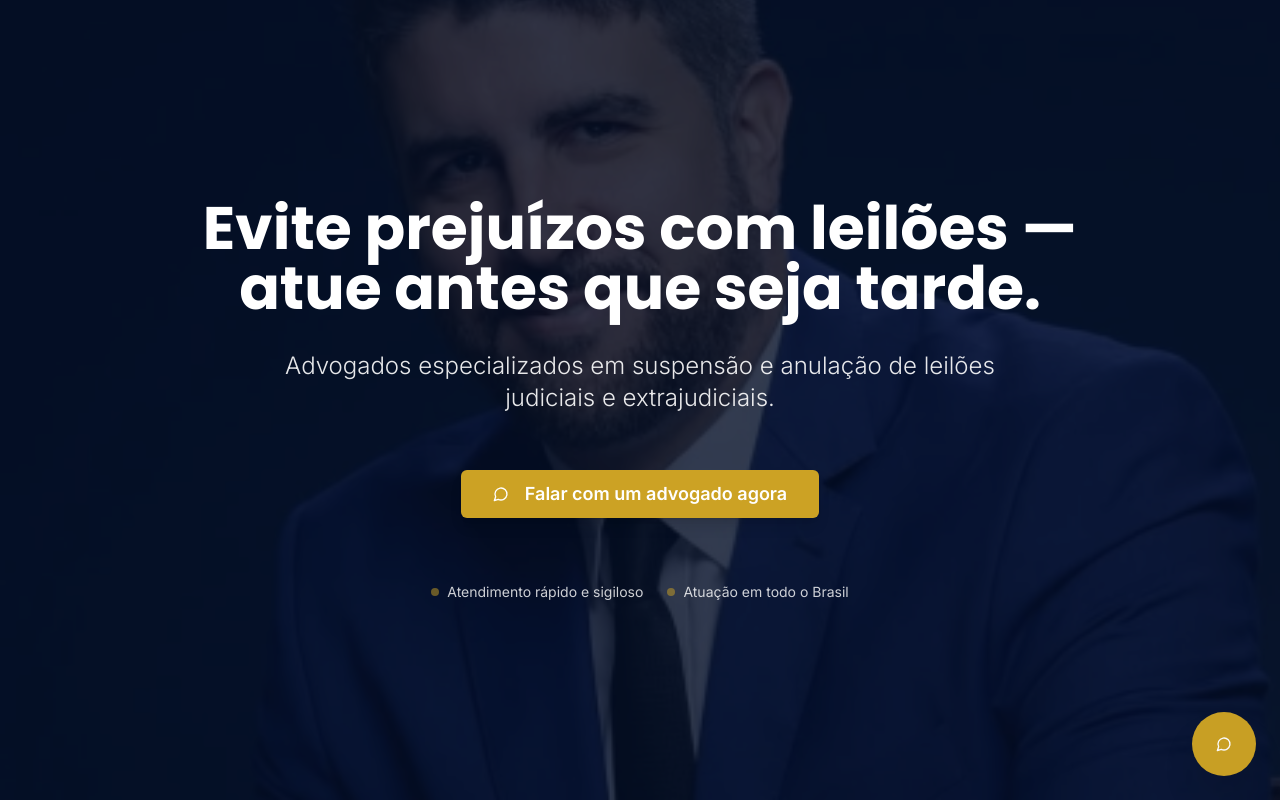
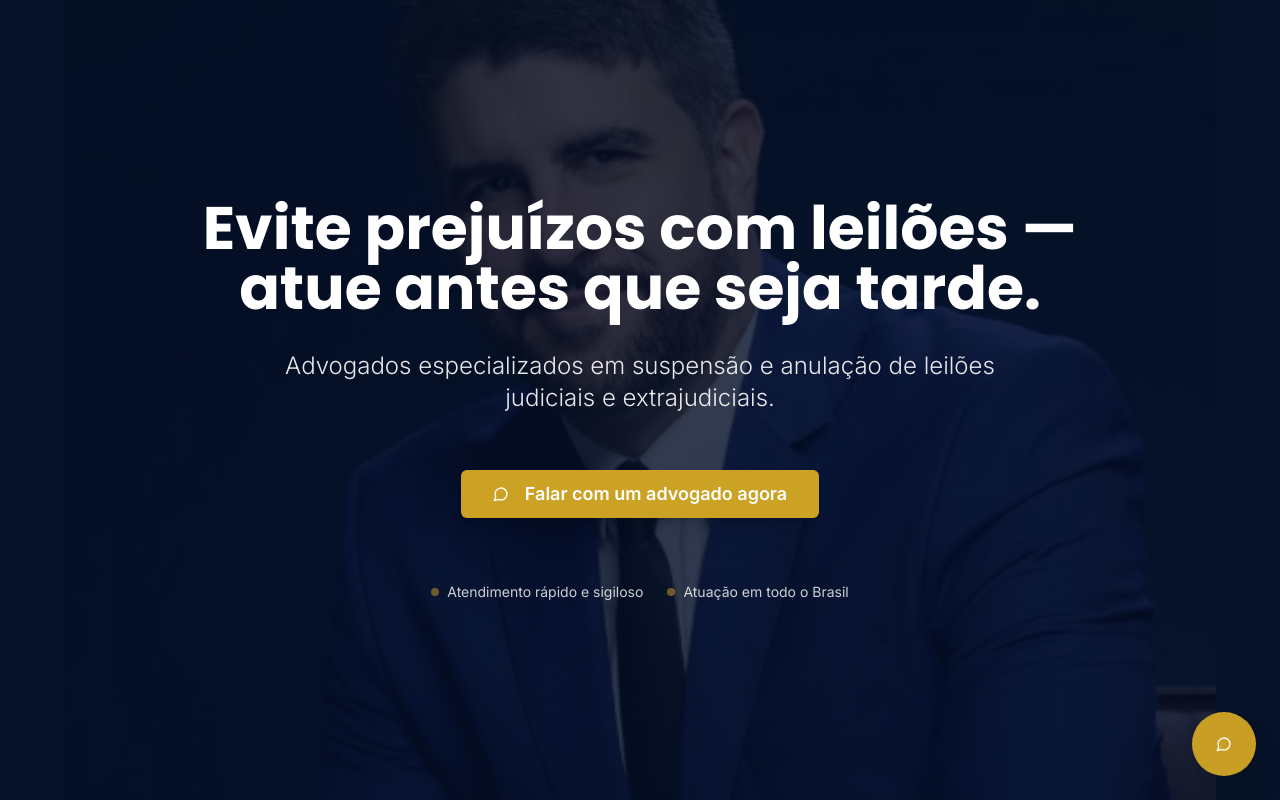
Before and after one commit to LucasNascimento2810/psafe-leilao-solver, a React (Vite) app: page / in a window 1280 px wide. Shown: the top 800 px of the page. Built offline with nearby package versions, Linux system fonts and the light colour scheme; the HTML template or start-up script is replaced by a standard one.

Commit message:
Manual edit: src/components/Hero.tsx
Edited UI in Lovable

```diff
--- a/src/components/Hero.tsx
+++ b/src/components/Hero.tsx
@@ -17,7 +17,7 @@ const Hero = () => {
         className="absolute inset-0 z-0"
         style={{
           backgroundImage: `url(${heroImage})`,
-          backgroundSize: '110%',
+          backgroundSize: '90%',
           backgroundPosition: 'center 35%',
           backgroundRepeat: 'no-repeat',
           backgroundColor: '#1a2332',
```
